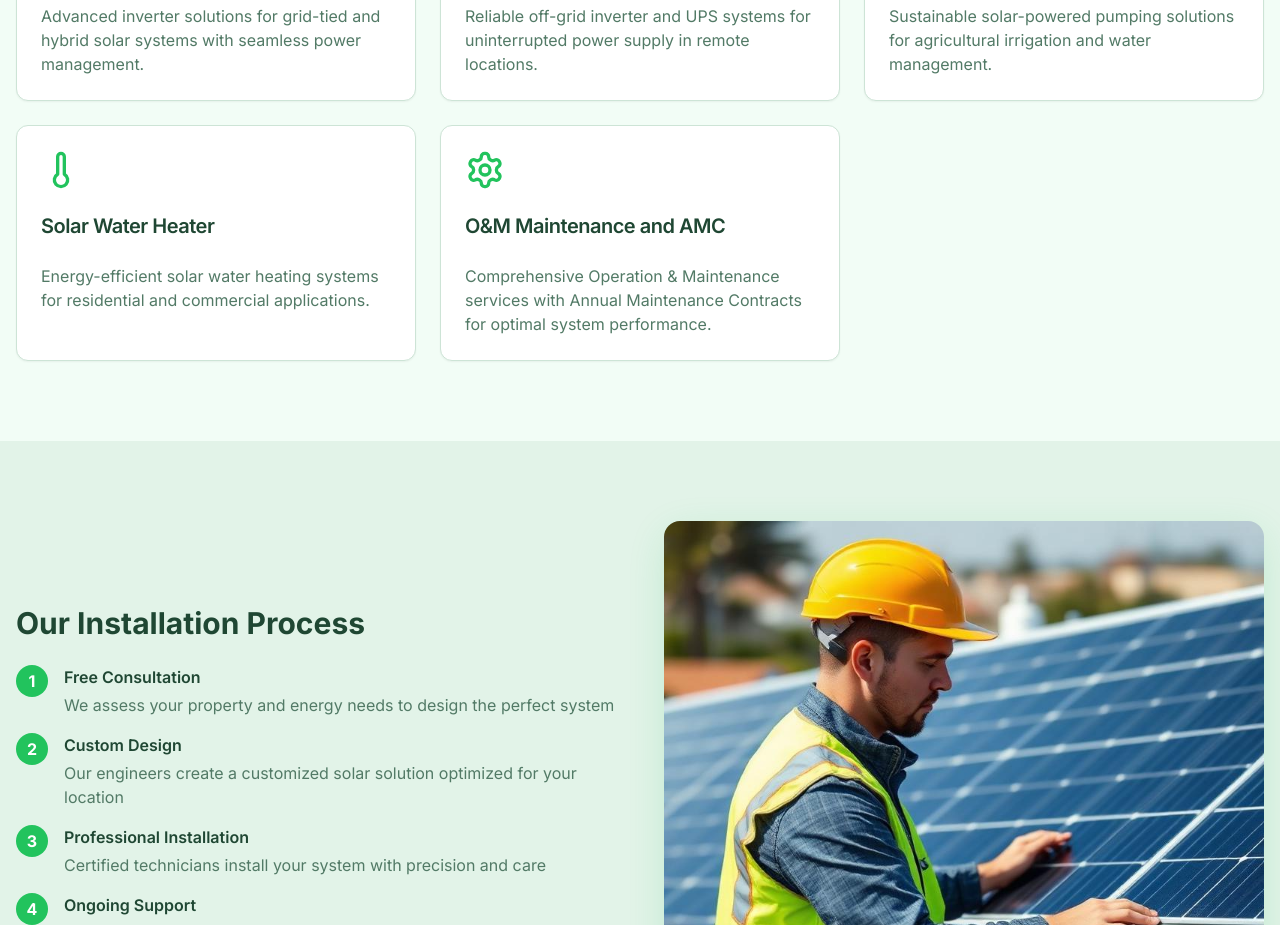
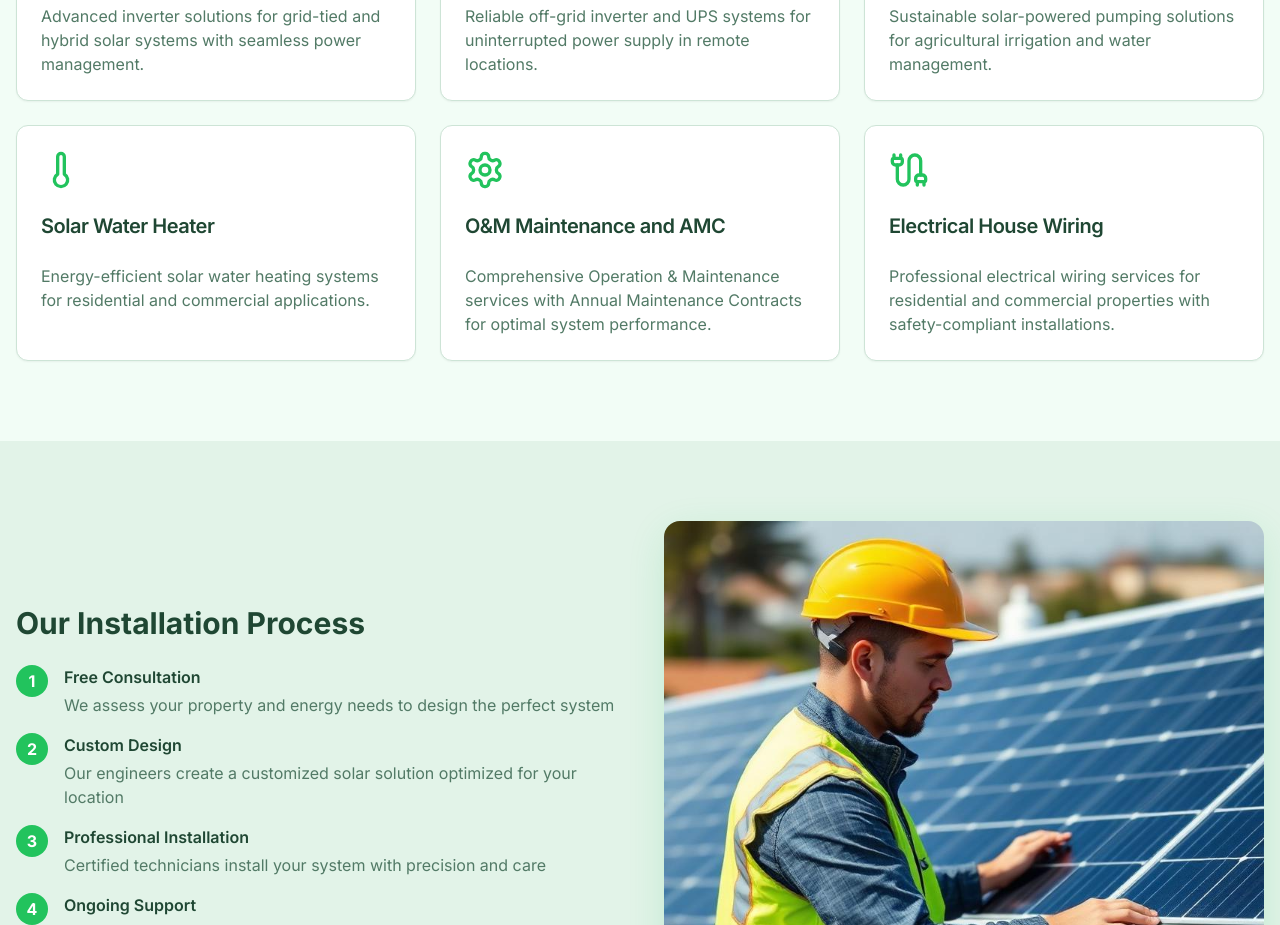
Before and after one commit to Ajay-J06/sunspark-eco-web, a React (Vite) app: page /services in a window 1280 px wide. Shown: the part 1020-1945 px from the top of the page. Built offline with nearby package versions, Linux system fonts and the light colour scheme; the HTML template or start-up script is replaced by a standard one.

Commit message:
Add electrical house wiring
Extend Services with electrical house wiring offering featuring icon integration and description to reflect new service capability in residential/commercial wiring solutions.

```diff
--- a/src/pages/Services.tsx
+++ b/src/pages/Services.tsx
@@ -13,6 +13,7 @@ import {
   Droplets,
   Thermometer,
   Settings,
+  Cable,
 } from "lucide-react";
 import installationImage from "@/assets/installation.jpg";
 
@@ -83,6 +84,12 @@ const Services = () => {
       title: "O&M Maintenance and AMC",
       description:
         "Comprehensive Operation & Maintenance services with Annual Maintenance Contracts for optimal system performance.",
+    },
+    {
+      icon: Cable,
+      title: "Electrical House Wiring",
+      description:
+        "Professional electrical wiring services for residential and commercial properties with safety-compliant installations.",
     },
   ];
 
```
